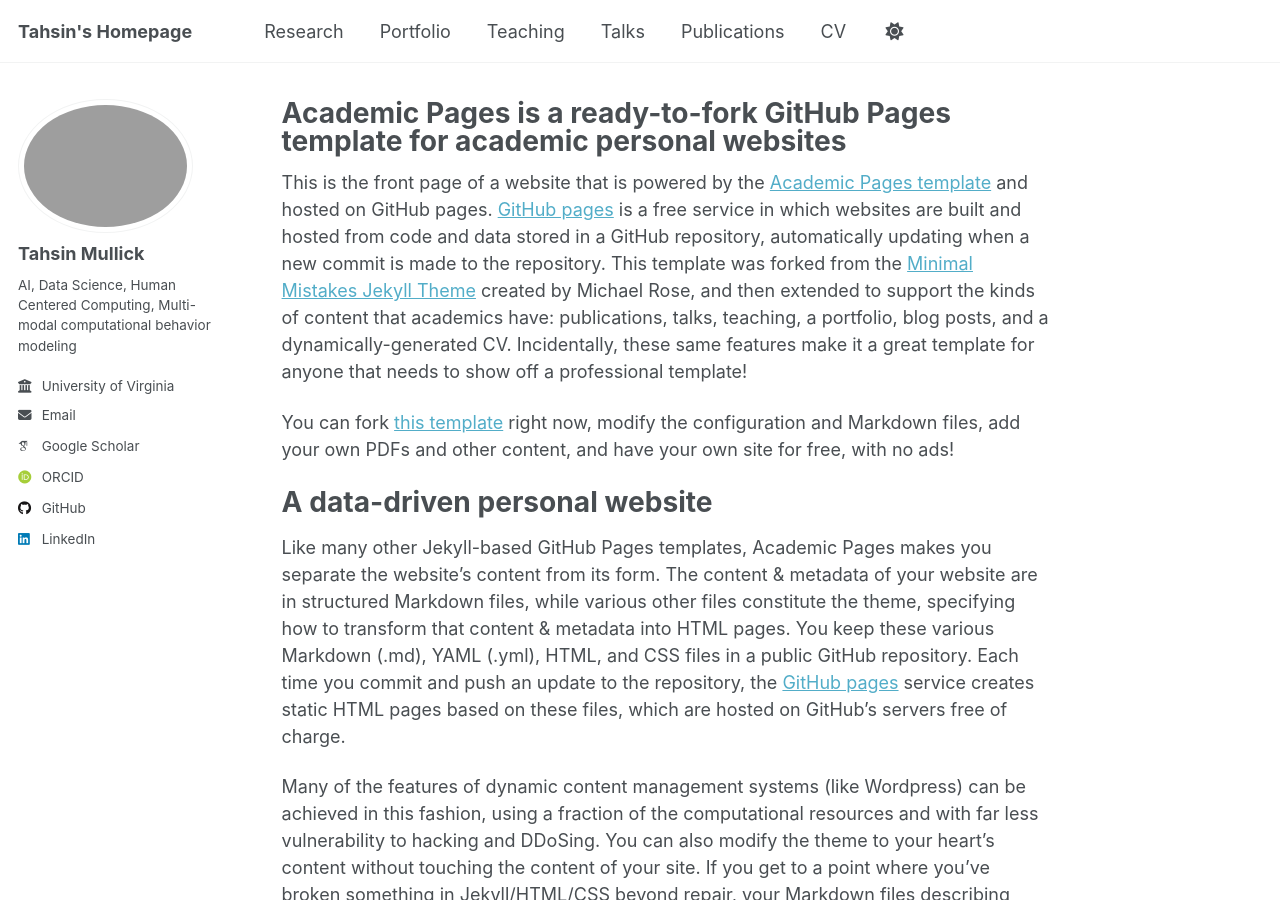
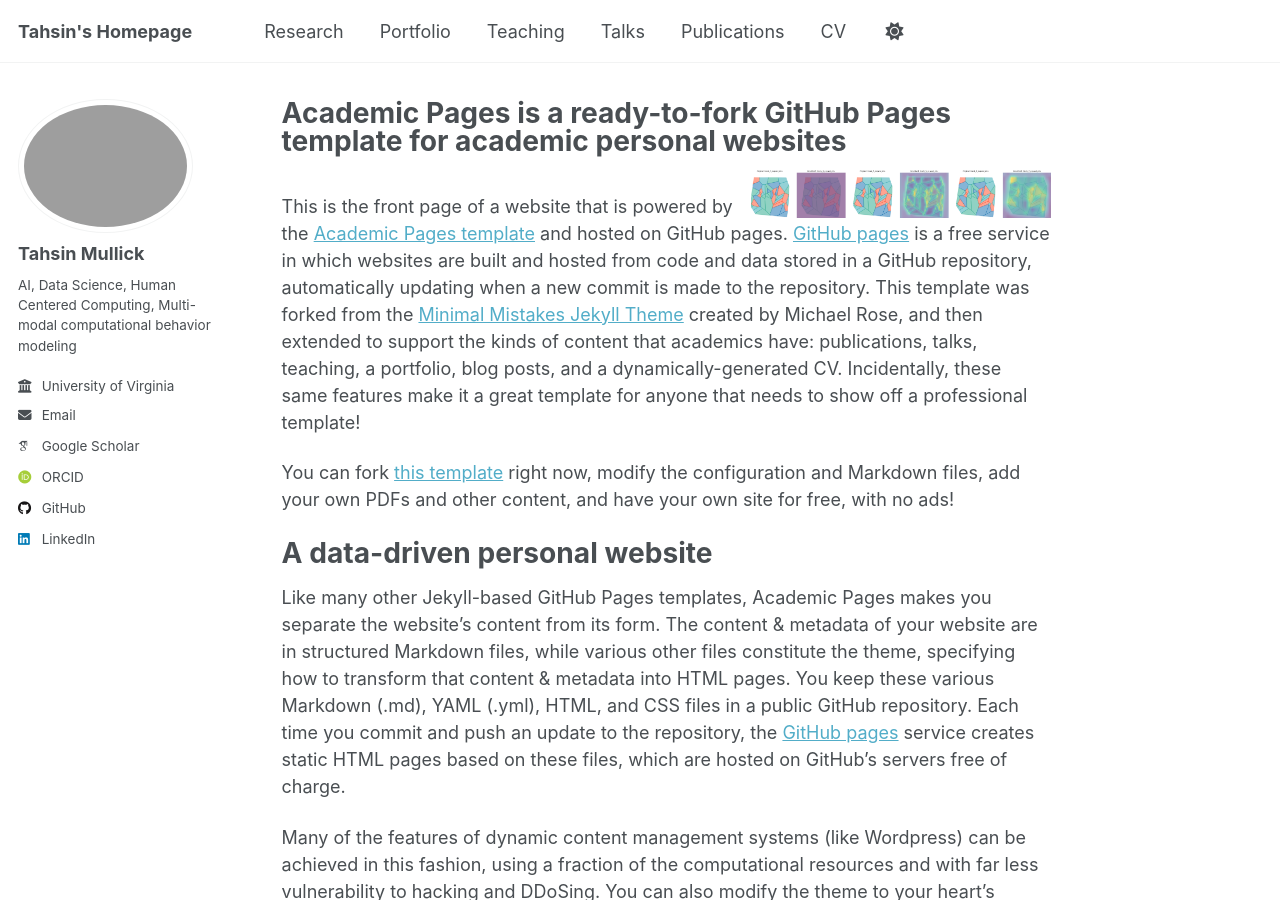
Before and after one commit to Tahsinmullick/Tahsinmullick.github.io, a Jekyll site: the page built from _pages/about.md, in a window 1280 px wide and 900 px high. Built offline with Jekyll 4.4.1, drawn with Linux system fonts in a browser that asks for light colours; some web fonts are replaced; a script that is not in the unit is left out.

Commit message:
added an image to about me page

```diff
--- a/_pages/about.md
+++ b/_pages/about.md
@@ -6,6 +6,8 @@
   - /about/
   - /about.html
 ---
+
+![Illustration of my work](/images/gradcam_fvp.png){: .align-right width="300px"}
 
 This is the front page of a website that is powered by the [Academic Pages template](https://github.com/academicpages/academicpages.github.io) and hosted on GitHub pages. [GitHub pages](https://pages.github.com) is a free service in which websites are built and hosted from code and data stored in a GitHub repository, automatically updating when a new commit is made to the repository. This template was forked from the [Minimal Mistakes Jekyll Theme](https://mmistakes.github.io/minimal-mistakes/) created by Michael Rose, and then extended to support the kinds of content that academics have: publications, talks, teaching, a portfolio, blog posts, and a dynamically-generated CV. Incidentally, these same features make it a great template for anyone that needs to show off a professional template!
 
```
Also changed, not shown: images/gradcam_fvp.png (added).
